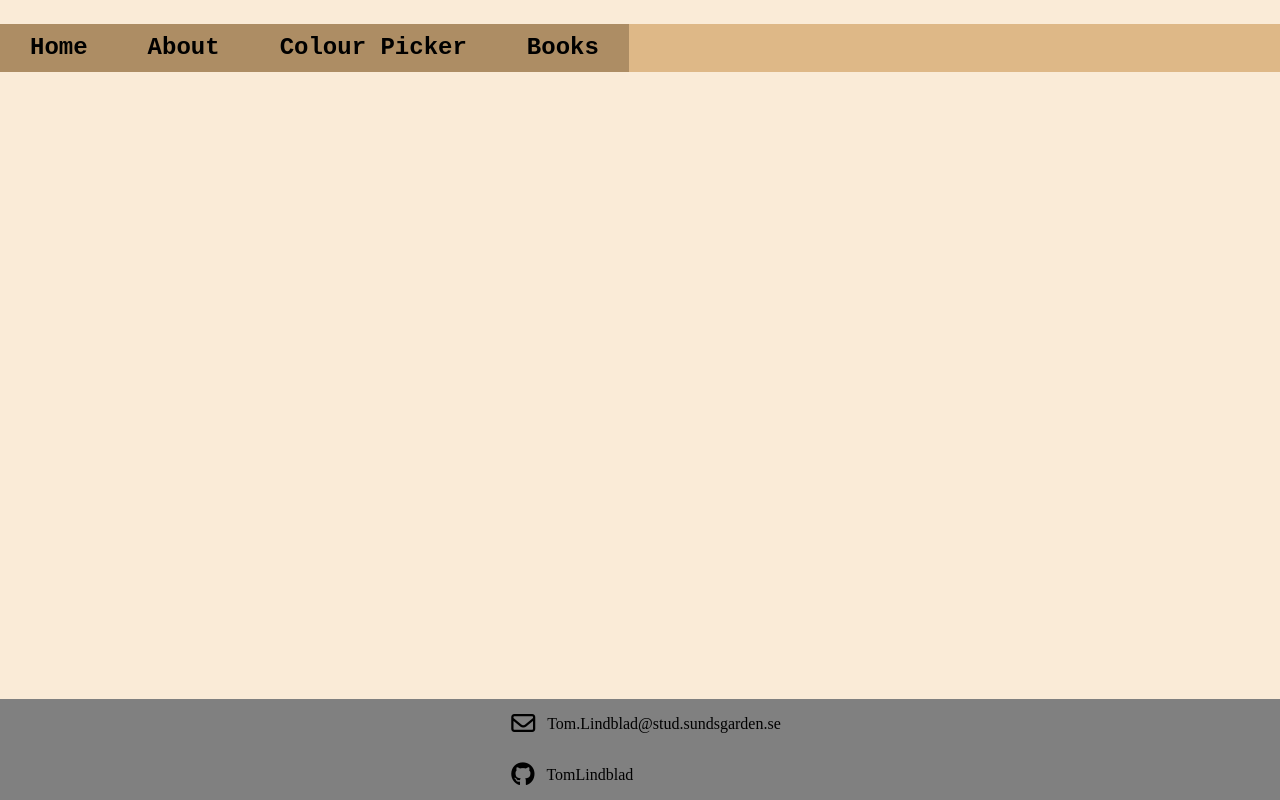
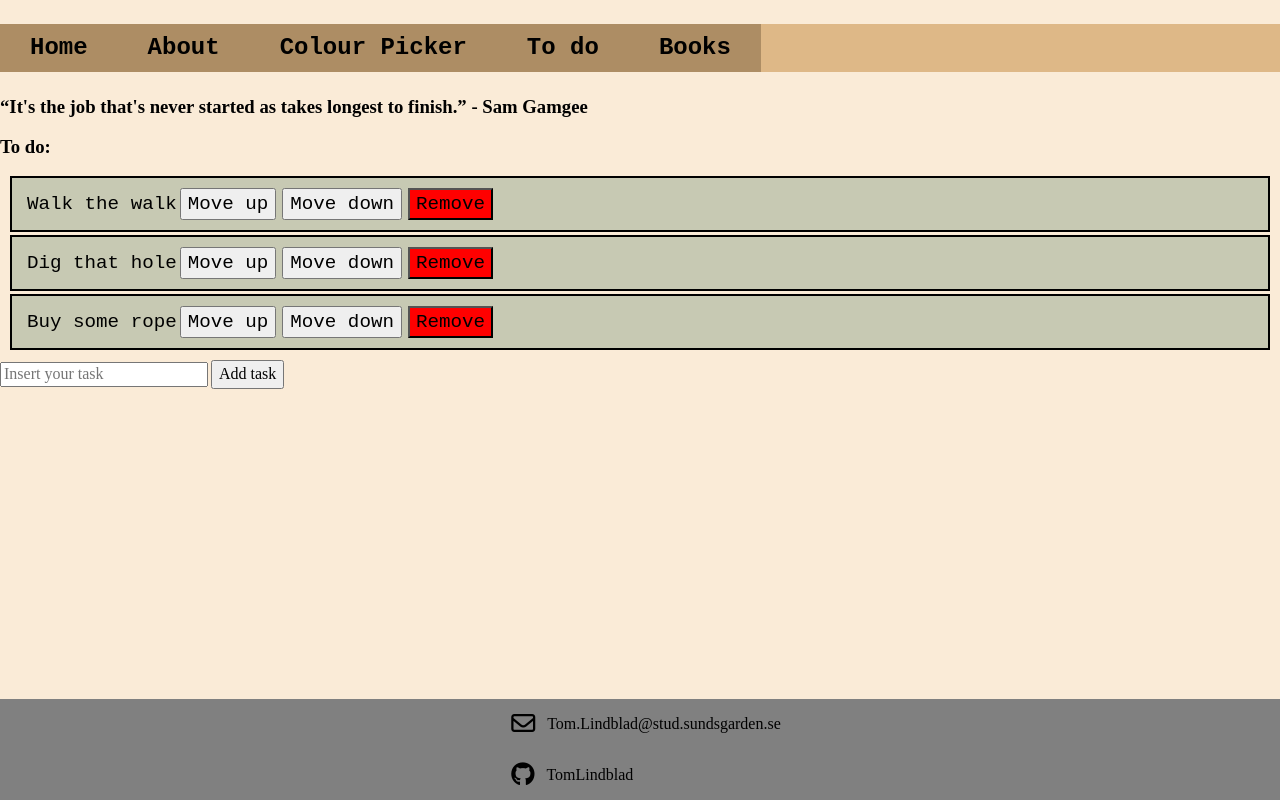
Before and after one commit to TomLindblad/JS-ass-react, a React (Vite) app: page /toDo in a window 1280 px wide. Built offline with nearby package versions, Linux system fonts and the light colour scheme.

Commit message:
made the todo-list work

```diff
--- a/src/App.jsx
+++ b/src/App.jsx
@@ -4,6 +4,7 @@ import { BrowserRouter, Routes, Route } from 'react-router-dom';
 import Home from "./Pages/Home.jsx";
 import About from "./Pages/About.jsx";
 import ColourPicker from './Pages/ColourPicker.jsx';
+import ToDoList from './Pages/ToDoList.jsx';
 import Books from "./Pages/Books.jsx";
 import Navbar from './Navbar.jsx';
 import Footer from './Footer.jsx';
@@ -18,6 +19,7 @@ function App() {
           <Route path="/" element={<Home />}/>
           <Route path="/about" element={<About/>}/>
           <Route path="/colourPicker" element={<ColourPicker/>}/>
+          <Route path="/toDo" element={<ToDoList/>}/>
           <Route path="/books" element={<Books/>}/>
         </Routes>
         <Footer/>
--- a/src/Components/Card.jsx
+++ b/src/Components/Card.jsx
@@ -1,12 +1,6 @@
 import '../Card.css'
 
 function Bookcard(props) {
-
-    let shoplink = ""
-    let title = "booktitle";
-    let bookcover = "bookcover";
-    let price = "bookprice";
-
 
     return (
     <div className="bookcard-container" ><a href={props.shoplink}>
--- a/src/Footer.jsx
+++ b/src/Footer.jsx
@@ -7,11 +7,11 @@ function Footer() {
         <div className="footer-container">
             <div>
                 <div className="footer-social">
-                    <i class="icon fa-regular fa-envelope"></i>
+                    <i className="icon fa-regular fa-envelope"></i>
                     <p>Tom.Lindblad@stud.sundsgarden.se</p>
                 </div>
                 <div className="footer-social">
-                    <i class="icon fa-brands fa-github"></i>
+                    <i className="icon fa-brands fa-github"></i>
                     <p>TomLindblad</p>
                 </div>
             </div>
--- a/src/Navbar.css
+++ b/src/Navbar.css
@@ -8,14 +8,14 @@ background-color: burlywood;
 padding: 0;
 }
 
-li{
+.navLink{
     display: inline-block;
     margin: 0;
     padding: 10px 30px 10px 30px;
     background-color: rgb(173, 141, 100);
 }
 
-li:hover{
+.navLink:hover{
     color:blueviolet;
     background-color: brown;
     transition: all 0.5s;
--- a/src/Navbar.jsx
+++ b/src/Navbar.jsx
@@ -6,10 +6,11 @@ function Navbar() {
         <div className="navBar">
             <nav>
                 <ul className="navlist">
-                    <li><Link className="link" to="/">Home</Link></li>
-                    <li><Link to="/about">About</Link></li>
-                    <li><Link to="/colourPicker">Colour Picker</Link></li>
-                    <li><Link to="/books">Books</Link></li>
+                    <li className="navLink"><Link className="link" to="/">Home</Link></li>
+                    <li className="navLink"><Link to="/about">About</Link></li>
+                    <li className="navLink"><Link to="/colourPicker">Colour Picker</Link></li>
+                    <li className="navLink"><Link to="/toDo">To do</Link></li>
+                    <li className="navLink"><Link to="/books">Books</Link></li>
                 </ul>
             </nav>
         </div>
--- a/src/Pages/About.jsx
+++ b/src/Pages/About.jsx
@@ -6,7 +6,8 @@ function About() {
   let [number, setNumber] = useState(0);
 
   const addOne = () => {
-    setNumber(number + 1);
+    setNumber(number => number + 1);
+    setNumber(poopnumber => poopnumber + 1);
   };
 
   const removeOne = () => {
@@ -14,7 +15,7 @@ function About() {
   };
 
   const reset = () => {
-    setNumber(number = 0);
+    setNumber(0);
   };
 
 
--- /dev/null
+++ b/src/Pages/ToDoList.jsx
@@ -0,0 +1,71 @@
+import '../toDoList.css';
+import { useState } from "react";
+
+function ToDoList(){
+
+    const [toDoArray, setToDoArray] = useState(["Walk the walk", "Dig that hole", "Buy some rope"]);
+
+    function addTaskHandler() {
+        const newTask = document.getElementById("taskInput").value;
+        document.getElementById("taskInput").value = "";
+
+        setToDoArray(toDo => [...toDo, newTask]);
+    }
+
+    function removeTaskHandler(index){
+        setToDoArray(toDoArray.filter((_, i) => i !== index));
+    }
+
+    function moveTaskUpHandler(index){
+        if (index > 0){
+            const movedArray = [...toDoArray];
+            [movedArray[index], movedArray[index - 1]] = [movedArray[index - 1], movedArray[index]]
+            setToDoArray(movedArray);
+        }
+    }
+
+    function moveTaskDownHandler(index){
+        if (index !== toDoArray.length - 1){
+            const movedArray = [...toDoArray];
+            [movedArray[index], movedArray[index + 1]] = [movedArray[index + 1], movedArray[index]]
+            setToDoArray(movedArray);
+        }
+    }
+
+
+    return(
+        <div>
+            <h3 className="quote">“It's the job that's never started as takes longest to finish.” - Sam Gamgee</h3>
+            <h3>To do:</h3>
+            <ul className="toDoContainer">
+                {toDoArray.map((task, index) => (
+                    <li className="toDoList"key={index}> {task}
+                    <button
+                        className="regular-btn moveUp-btn"
+                        onClick={() => moveTaskUpHandler(index)}>
+                        Move up
+                    </button>
+                    <button
+                        className="regular-btn moveDown-btn"
+                        onClick={() => moveTaskDownHandler(index)}>
+                        Move down
+                    </button>
+                    <button
+                        className="regular-btn remove-btn"
+                        onClick={() => removeTaskHandler(index)}>
+                        Remove
+                    </button>
+                    </li>))}
+            </ul>
+             <input type="text" placeholder="Insert your task" id="taskInput" />
+             <button
+                className="regular-btn"
+                onClick={addTaskHandler}>
+                Add task
+            </button>
+        </div>
+    );
+
+}
+
+export default ToDoList;
--- /dev/null
+++ b/src/ToDoList.css
@@ -0,0 +1,28 @@
+.toDoContainer{
+    margin: 10px;
+    padding: 0;
+}
+
+.toDoList{
+    list-style: none;
+    padding: 10px 15px;
+    margin: 3px 0;
+    border: 2px solid black;
+    font-family: 'Courier New', Courier, monospace;
+    font-size: 1.2em;
+    background-color:rgb(199, 201, 179)
+}
+
+.regular-btn{
+    margin: 0 3px;
+    padding: 3px 6px;
+    cursor: pointer;
+}
+
+.remove-btn{
+    background-color: red;
+}
+
+.remove-btn:hover{
+    background-color: rgb(196, 0, 0);
+}
```
